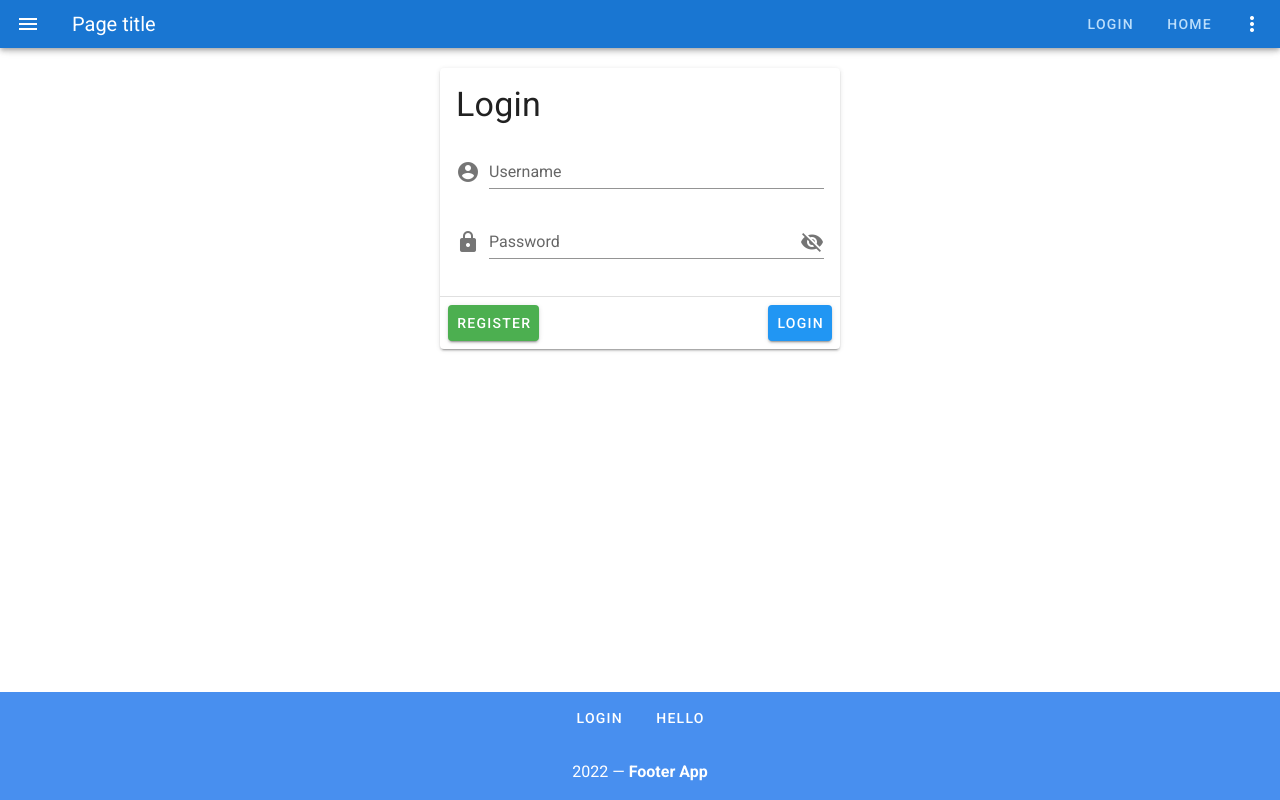
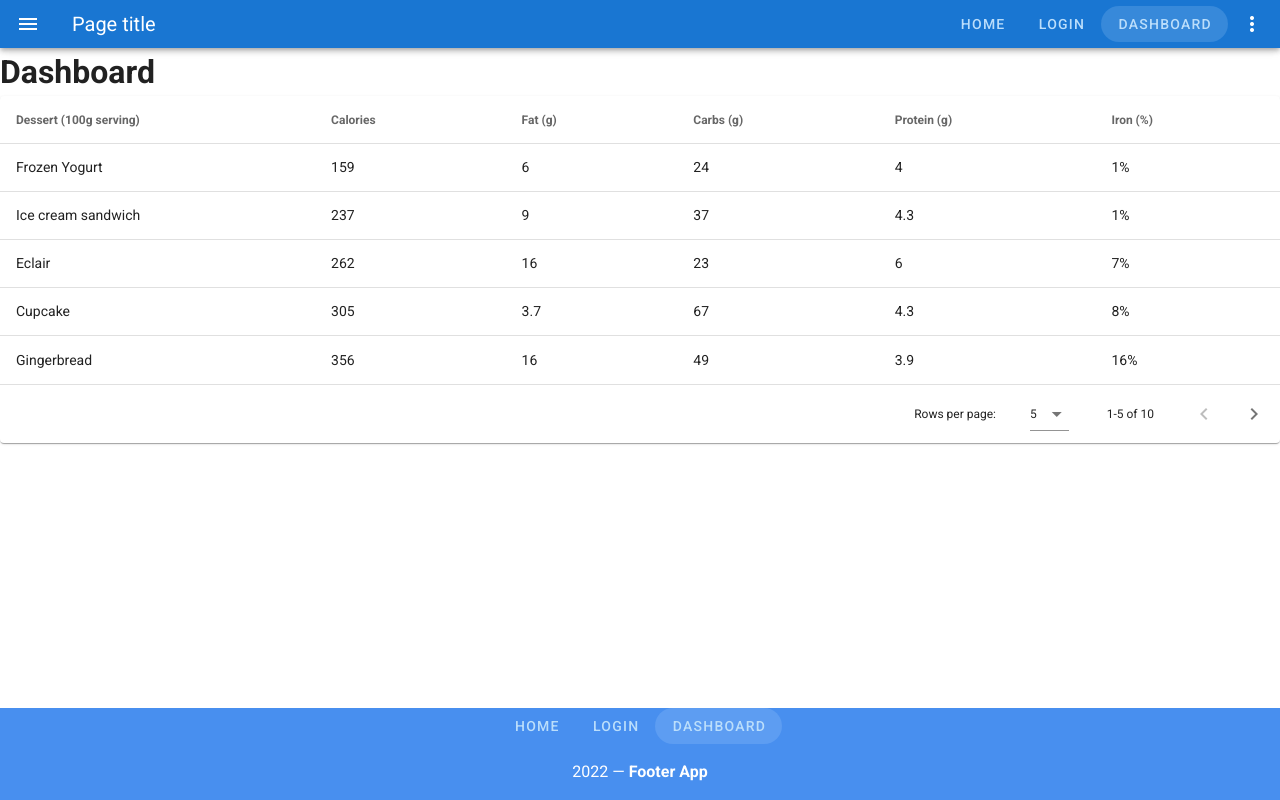
Before and after one commit to YevhenShershen/Beautify-With-Vuetify-, a Vue app: page /dashboard in a window 1280 px wide. Built offline with nearby package versions, Linux system fonts and the light colour scheme.

Commit message:
Components part2

```diff
--- a/src/App.vue
+++ b/src/App.vue
@@ -7,10 +7,15 @@
 
       <v-spacer></v-spacer>
 
-      <v-btn text rounded color="blue lighten-4"> Login </v-btn>
-
-      <v-btn text rounded color="blue lighten-4"> Home </v-btn>
-
+      <v-btn
+        v-for="link in links"
+        :key="`${link.label}-header-link`"
+        text
+        rounded
+        color="blue lighten-4"
+        :to="link.url"
+        >{{ link.label }}</v-btn
+      >
       <v-menu left bottom>
         <template v-slot:activator="{ on, attrs }">
           <v-btn icon v-bind="attrs" v-on="on">
@@ -25,72 +30,49 @@
         </v-list>
       </v-menu>
     </v-app-bar>
-    <v-content>
-      <v-card width="400" class="mt-5 mx-auto">
-        <v-card-title>
-          <h1 class="display-1">Login</h1>
-        </v-card-title>
-        <v-card-text>
-          <v-form>
-            <v-text-field
-              label="Username"
-              prepend-icon="mdi-account-circle"
-            ></v-text-field>
-            <v-text-field
-              :type="showPassword ? 'test' : 'password'"
-              label="Password"
-              prepend-icon="mdi-lock"
-              :append-icon="showPassword ? 'mdi-eye' : 'mdi-eye-off'"
-              @click:append="showPassword = !showPassword"
-            ></v-text-field>
-          </v-form>
-        </v-card-text>
-        <v-divider></v-divider>
-        <v-card-actions>
-          <v-btn color="success">Register</v-btn>
-          <v-spacer></v-spacer>
-          <v-btn color="info">Login</v-btn>
-        </v-card-actions>
-      </v-card>
-    </v-content>
-      <v-footer
-    color="primary lighten-1"
-    padless
-  >
-    <v-row
-      justify="center"
-      no-gutters
-    >
+    <router-view></router-view>
+    <v-footer color="primary lighten-1" padless>
+      <v-row justify="center" no-gutters>
       <v-btn
         v-for="link in links"
-        :key="link"
-        color="white"
+        :key="`${link.label}-footer-link`"
         text
         rounded
-        class="my-2"
+        color="blue lighten-4"
+        :to="link.url"
+        >{{ link.label }}</v-btn
       >
-        {{ link }}
-      </v-btn>
-      <v-col
-        class="primary lighten-1 py-4 text-center white--text"
-        cols="12"
-      >
-        {{ new Date().getFullYear() }} — <strong>Footer App</strong>
-      </v-col>
-    </v-row>
-  </v-footer>
+        <v-col class="primary lighten-1 py-4 text-center white--text" cols="12">
+          {{ new Date().getFullYear() }} — <strong>Footer App</strong>
+        </v-col>
+      </v-row>
+    </v-footer>
   </v-app>
 </template>
 
 <script lang="ts">
 import Vue from "vue";
-
+import Login from "./components/Login.vue";
 export default Vue.extend({
   name: "App",
-
+  components: {
+    // Login
+  },
   data: () => ({
-    showPassword: false,
-    links: ['Login', 'Hello']
+    links: [
+      {
+        label: "Home",
+        url: "/",
+      },
+      {
+        label: "Login",
+        url: "/login",
+      },
+       {
+        label: "Dashboard",
+        url: "/dashboard",
+      },
+    ],
   }),
 });
 </script>
--- /dev/null
+++ b/src/components/Dashboard.vue
@@ -0,0 +1,128 @@
+<template>
+  <v-main>
+    <h1>Dashboard</h1>
+    <v-data-table
+      :headers="headers"
+      :items="desserts"
+      :items-per-page="5"
+      class="elevation-1"
+      @click:row="selectRow"
+    ></v-data-table>
+    <v-snackbar v-model="snackbar">
+      <v-btn color="pink" text v-bind="attrs" @click="snackbar = false">
+        You have selected {{ currentItem }}
+      </v-btn>
+    </v-snackbar>
+  </v-main>
+</template>
+
+<script>
+export default {
+  data() {
+    return {
+      currentItem: "",
+      snackbar: false,
+      headers: [
+        {
+          text: "Dessert (100g serving)",
+          align: "start",
+          sortable: false,
+          value: "name",
+        },
+        { text: "Calories", value: "calories" },
+        { text: "Fat (g)", value: "fat" },
+        { text: "Carbs (g)", value: "carbs" },
+        { text: "Protein (g)", value: "protein" },
+        { text: "Iron (%)", value: "iron" },
+      ],
+      desserts: [
+        {
+          name: "Frozen Yogurt",
+          calories: 159,
+          fat: 6.0,
+          carbs: 24,
+          protein: 4.0,
+          iron: "1%",
+        },
+        {
+          name: "Ice cream sandwich",
+          calories: 237,
+          fat: 9.0,
+          carbs: 37,
+          protein: 4.3,
+          iron: "1%",
+        },
+        {
+          name: "Eclair",
+          calories: 262,
+          fat: 16.0,
+          carbs: 23,
+          protein: 6.0,
+          iron: "7%",
+        },
+        {
+          name: "Cupcake",
+          calories: 305,
+          fat: 3.7,
+          carbs: 67,
+          protein: 4.3,
+          iron: "8%",
+        },
+        {
+          name: "Gingerbread",
+          calories: 356,
+          fat: 16.0,
+          carbs: 49,
+          protein: 3.9,
+          iron: "16%",
+        },
+        {
+          name: "Jelly bean",
+          calories: 375,
+          fat: 0.0,
+          carbs: 94,
+          protein: 0.0,
+          iron: "0%",
+        },
+        {
+          name: "Lollipop",
+          calories: 392,
+          fat: 0.2,
+          carbs: 98,
+          protein: 0,
+          iron: "2%",
+        },
+        {
+          name: "Honeycomb",
+          calories: 408,
+          fat: 3.2,
+          carbs: 87,
+          protein: 6.5,
+          iron: "45%",
+        },
+        {
+          name: "Donut",
+          calories: 452,
+          fat: 25.0,
+          carbs: 51,
+          protein: 4.9,
+          iron: "22%",
+        },
+        {
+          name: "KitKat",
+          calories: 518,
+          fat: 26.0,
+          carbs: 65,
+          protein: 7,
+          iron: "6%",
+        },
+      ],
+    };
+  },
+  methods: {
+    selectRow(event) {
+      (this.snackbar = true), (this.currentItem = event.name);
+    },
+  },
+};
+</script>
--- /dev/null
+++ b/src/components/Login.vue
@@ -0,0 +1,42 @@
+<template>
+      <v-main>
+      <v-card width="400" class="mt-5 mx-auto">
+        <v-card-title>
+          <h1 class="display-1">Login</h1>
+        </v-card-title>
+        <v-card-text>
+          <v-form>
+            <v-text-field
+              label="Username"
+              prepend-icon="mdi-account-circle"
+            ></v-text-field>
+            <v-text-field
+              :type="showPassword ? 'test' : 'password'"
+              label="Password"
+              prepend-icon="mdi-lock"
+              :append-icon="showPassword ? 'mdi-eye' : 'mdi-eye-off'"
+              @click:append="showPassword = !showPassword"
+            ></v-text-field>
+          </v-form>
+        </v-card-text>
+        <v-divider></v-divider>
+        <v-card-actions>
+          <v-btn color="success">Register</v-btn>
+          <v-spacer></v-spacer>
+          <v-btn color="info">Login</v-btn>
+        </v-card-actions>
+      </v-card>
+    </v-main>
+</template>
+
+<script lang="ts">
+import Vue from "vue";
+
+export default Vue.extend({
+  name: "Login",
+
+  data: () => ({
+        showPassword: false,
+  })
+});
+</script>
--- a/src/router/index.ts
+++ b/src/router/index.ts
@@ -11,13 +11,18 @@ const routes: Array<RouteConfig> = [
     component: Home,
   },
   {
-    path: "/about",
-    name: "About",
+    path: "/login",
+    name: "login",
     // route level code-splitting
     // this generates a separate chunk (about.[hash].js) for this route
     // which is lazy-loaded when the route is visited.
     component: () =>
-      import(/* webpackChunkName: "about" */ "../views/About.vue"),
+      import(/* webpackChunkName: "about" */ "../components/Login.vue"),
+  },
+  {
+    path: "/dashboard",
+    name: "dashboard",
+    component: () => import("../components/Dashboard.vue"),
   },
 ];
 
--- a/src/views/Home.vue
+++ b/src/views/Home.vue
@@ -1,18 +1,15 @@
 <template>
-  <div class="home">
+  <v-main class="d-flex justify-center" >
     <img alt="Vue logo" src="../assets/logo.png" />
-    <HelloWorld msg="Welcome to Your Vue.js + TypeScript App" />
-  </div>
+    <h1 color="red" class="mx-8"> HOME PAGE</h1>
+  </v-main>
 </template>
 
 <script lang="ts">
 import Vue from "vue";
-import HelloWorld from "@/components/HelloWorld.vue"; // @ is an alias to /src
 
 export default Vue.extend({
   name: "Home",
-  components: {
-    HelloWorld,
-  },
+  components: {},
 });
 </script>
```
